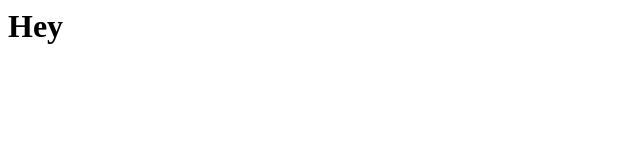
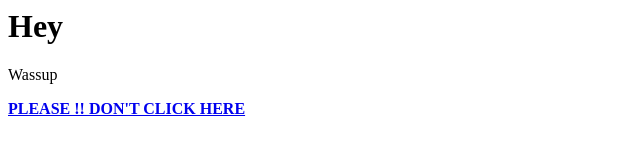
Before and after one commit to err0r-guy/trial, a plain HTML site: page index.html in a window 1280 px wide. Shown: the whole page, without its empty margins (0-640 px from the left). Drawn offline with Linux system fonts and the light colour scheme.

Commit message:
Update index.html

```diff
--- a/index.html
+++ b/index.html
@@ -1 +1,4 @@
 <h1>Hey</h1>
+<p>Wassup</p>
+
+<a href="https://saveanilluminati.com/"><b>PLEASE !! DON'T CLICK HERE</a>
```
